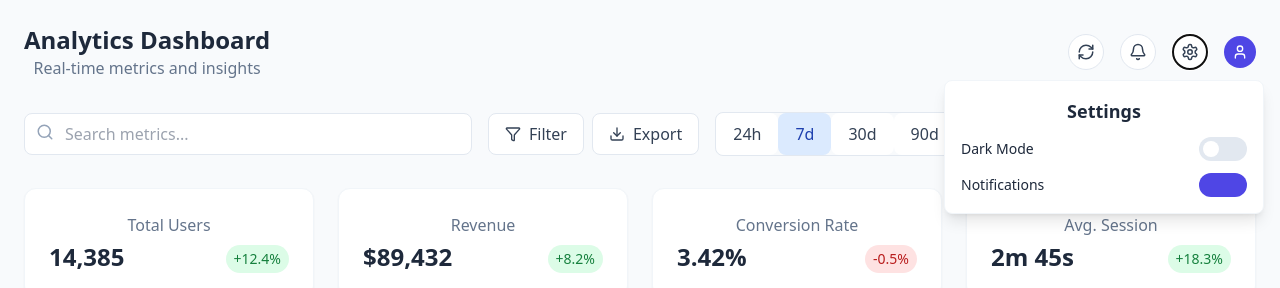
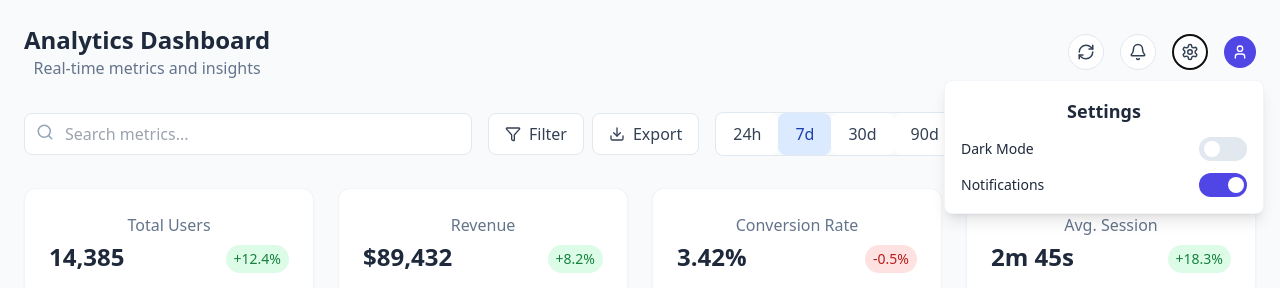
Before and after one commit to JanEickholt/Dashboard, a React (Vite) app: page / in a window 1280 px wide. Both pictures are taken after a click on the button 1190 px from the left and 52 px from the top of the page. Shown: the top 288 px of the page. Built offline with nearby package versions, Linux system fonts and the light colour scheme.

Commit message:
FIX: notication button now actually a button

```diff
--- a/src/components/dashboard/dropdowns/SettingsDropdown.jsx
+++ b/src/components/dashboard/dropdowns/SettingsDropdown.jsx
@@ -1,6 +1,8 @@
 import React from "react";
 
 export default function SettingsDropdown({ darkMode, setDarkMode }) {
+  const [notificationsEnabled, setNotificationsEnabled] = React.useState(true);
+
   return (
     <div className="absolute top-20 right-4 w-80 bg-white dark:bg-dark dark:border-gray-700 rounded-lg shadow-lg border border-slate-100 z-10 p-4">
       {" "}
@@ -17,8 +19,7 @@ export default function SettingsDropdown({ darkMode, setDarkMode }) {
             onClick={() => setDarkMode(!darkMode)}
           >
             <span
-              className={`absolute top-1/2 -translate-y-1/2 w-4 h-4 rounded-full transition-transform bg-white ${darkMode ? "translate-x-[0.25rem]" : "translate-x-[-1.25rem]"
-                }`}
+              className={`absolute top-1/2 -translate-y-1/2 w-4 h-4 rounded-full transition-transform bg-white ${darkMode ? "left-7" : "left-1"}`}
             ></span>
           </button>
         </div>
@@ -26,7 +27,14 @@ export default function SettingsDropdown({ darkMode, setDarkMode }) {
           <span className="text-sm font-medium text-slate-800 dark:text-white">
             Notifications
           </span>
-          <button className="w-12 h-6 rounded-full bg-indigo-600"></button>
+          <button
+            className={`w-12 h-6 rounded-full transition-colors ${notificationsEnabled ? "bg-indigo-600" : "bg-slate-200"} relative`}
+            onClick={() => setNotificationsEnabled(!notificationsEnabled)}
+          >
+            <span
+              className={`absolute top-1/2 -translate-y-1/2 w-4 h-4 rounded-full transition-transform bg-white ${notificationsEnabled ? "left-7" : "left-1"}`}
+            ></span>
+          </button>
         </div>
       </div>
     </div>
```
